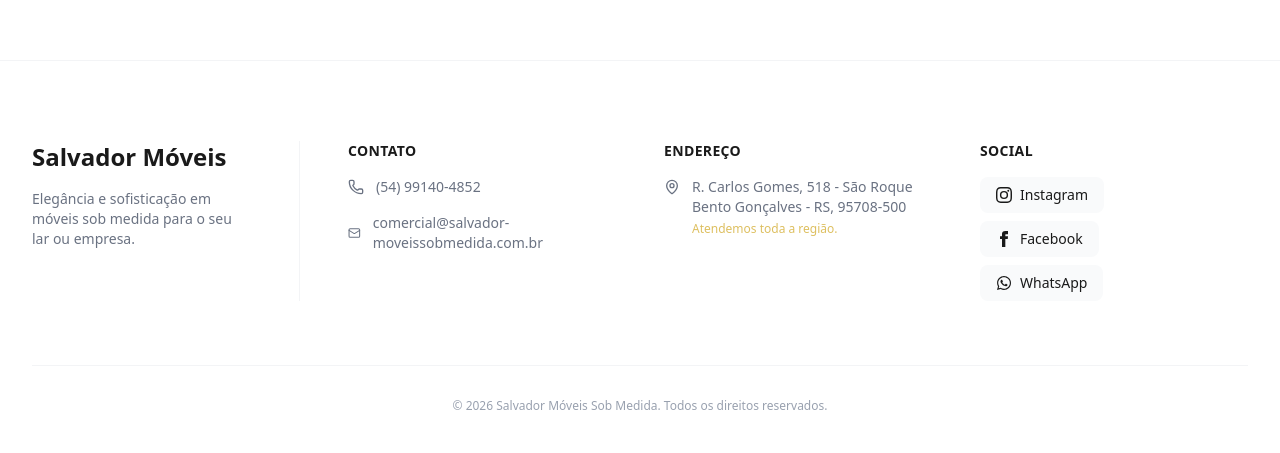
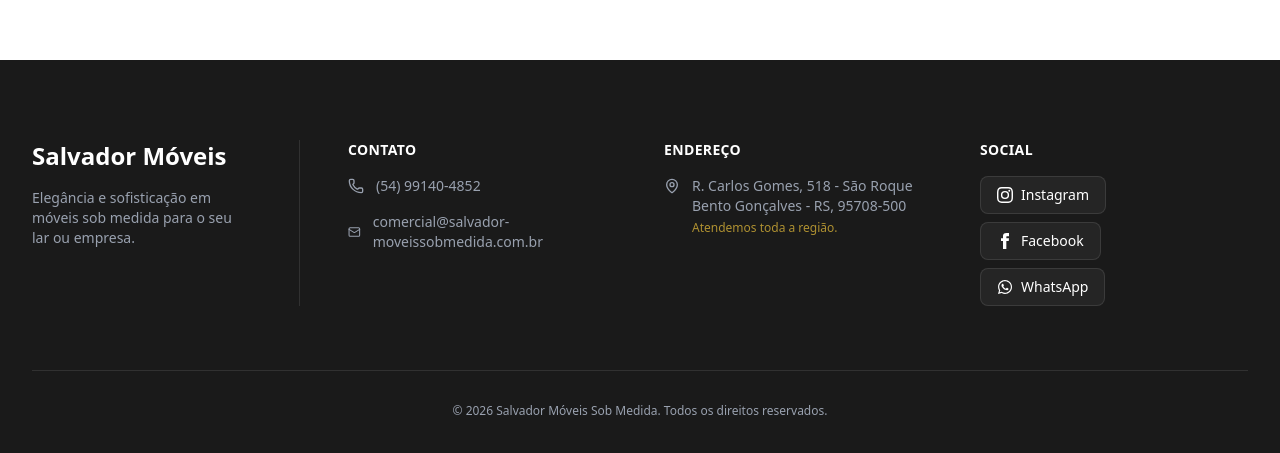
Before and after one commit to vantmidias/salvador-moveis-site, a Next.js app: page / in a window 1280 px wide. Shown: the part 4962-5415 px from the top of the page. Built offline with nearby package versions, Linux system fonts and the light colour scheme.

Commit message:
style(footer): apply dark theme to match reviews section

```diff
--- a/src/components/Footer.tsx
+++ b/src/components/Footer.tsx
@@ -6,24 +6,24 @@ import { FadeIn, StaggerContainer, StaggerItem } from "@/components/ui/fade-in";
 
 export function Footer() {
     return (
-        <footer className="bg-white pt-20 pb-10 border-t border-gray-100 overflow-hidden">
+        <footer className="bg-brand-dark pt-20 pb-10 overflow-hidden">
             <Container>
                 <StaggerContainer delayChildren={0.1} staggerChildren={0.1} className="grid grid-cols-1 md:grid-cols-4 gap-12 mb-16">
-                    <StaggerItem className="md:col-span-1 border-r border-gray-100">
-                        <h3 className="font-outfit font-bold text-2xl text-brand-dark mb-4">Salvador Móveis</h3>
-                        <p className="text-gray-500 font-light text-sm max-w-[200px]">
+                    <StaggerItem className="md:col-span-1 border-r border-white/10">
+                        <h3 className="font-outfit font-bold text-2xl text-white mb-4">Salvador Móveis</h3>
+                        <p className="text-gray-400 font-light text-sm max-w-[200px]">
                             Elegância e sofisticação em móveis sob medida para o seu lar ou empresa.
                         </p>
                     </StaggerItem>
 
                     <StaggerItem>
-                        <h4 className="font-bold text-brand-dark mb-4 tracking-wide text-sm uppercase">Contato</h4>
+                        <h4 className="font-bold text-white mb-4 tracking-wide text-sm uppercase">Contato</h4>
                         <div className="space-y-4">
-                            <a href="https://wa.me/5554991404852" className="flex items-center gap-3 text-gray-500 hover:text-brand-primary transition-colors text-sm">
+                            <a href="https://wa.me/5554991404852" className="flex items-center gap-3 text-gray-400 hover:text-brand-primary transition-colors text-sm">
                                 <Phone className="w-4 h-4" />
                                 (54) 99140-4852
                             </a>
-                            <a href="mailto:comercial@salvador-moveissobmedida.com.br" className="flex items-center gap-3 text-gray-500 hover:text-brand-primary transition-colors text-sm">
+                            <a href="mailto:comercial@salvador-moveissobmedida.com.br" className="flex items-center gap-3 text-gray-400 hover:text-brand-primary transition-colors text-sm">
                                 <Mail className="w-4 h-4" />
                                 comercial@salvador-moveissobmedida.com.br
                             </a>
@@ -31,8 +31,8 @@ export function Footer() {
                     </StaggerItem>
 
                     <StaggerItem>
-                        <h4 className="font-bold text-brand-dark mb-4 tracking-wide text-sm uppercase">Endereço</h4>
-                        <a href="https://maps.app.goo.gl/QKJVN8rerks7D3LS9" target="_blank" rel="noopener noreferrer" className="flex items-start gap-3 text-gray-500 hover:text-brand-primary transition-colors text-sm group">
+                        <h4 className="font-bold text-white mb-4 tracking-wide text-sm uppercase">Endereço</h4>
+                        <a href="https://maps.app.goo.gl/QKJVN8rerks7D3LS9" target="_blank" rel="noopener noreferrer" className="flex items-start gap-3 text-gray-400 hover:text-brand-primary transition-colors text-sm group">
                             <MapPin className="w-4 h-4 mt-0.5 shrink-0 group-hover:scale-110 transition-transform" />
                             <span>
                                 R. Carlos Gomes, 518 - São Roque<br />
@@ -43,17 +43,17 @@ export function Footer() {
                     </StaggerItem>
 
                     <StaggerItem>
-                        <h4 className="font-bold text-brand-dark mb-4 tracking-wide text-sm uppercase">Social</h4>
+                        <h4 className="font-bold text-white mb-4 tracking-wide text-sm uppercase">Social</h4>
                         <div className="flex flex-col gap-2">
-                            <a href="https://www.instagram.com/salvador.moveis/" target="_blank" rel="noopener noreferrer" className="inline-flex w-fit items-center gap-2 bg-gray-50 text-brand-dark px-4 py-2 rounded-lg hover:bg-brand-primary hover:text-white transition-all text-sm font-medium">
+                            <a href="https://www.instagram.com/salvador.moveis/" target="_blank" rel="noopener noreferrer" className="inline-flex w-fit items-center gap-2 bg-white/5 text-white px-4 py-2 rounded-lg hover:bg-brand-primary transition-all text-sm font-medium border border-white/10">
                                 <svg xmlns="http://www.w3.org/2000/svg" width="16" height="16" fill="currentColor" viewBox="0 0 24 24"><path d="M12 2.163c3.204 0 3.584.012 4.85.07 3.252.148 4.771 1.691 4.919 4.919.058 1.265.069 1.645.069 4.849 0 3.205-.012 3.584-.069 4.849-.149 3.225-1.664 4.771-4.919 4.919-1.266.058-1.644.07-4.85.07-3.204 0-3.584-.012-4.849-.07-3.26-.149-4.771-1.699-4.919-4.92-.058-1.265-.07-1.644-.07-4.849 0-3.204.013-3.583.07-4.849.149-3.227 1.664-4.771 4.919-4.919 1.266-.057 1.645-.069 4.849-.069zM12 0C8.741 0 8.333.014 7.053.072 2.695.272.273 2.69.073 7.052.014 8.333 0 8.741 0 12c0 3.259.014 3.668.072 4.948.2 4.358 2.618 6.78 6.98 6.98C8.333 23.986 8.741 24 12 24c3.259 0 3.668-.014 4.948-.072 4.354-.2 6.782-2.618 6.979-6.98.059-1.28.073-1.689.073-4.948 0-3.259-.014-3.667-.072-4.947-.196-4.354-2.617-6.78-6.979-6.98C15.668.014 15.259 0 12 0zm0 5.838a6.162 6.162 0 100 12.324 6.162 6.162 0 000-12.324zM12 16a4 4 0 110-8 4 4 0 010 8zm6.406-11.845a1.44 1.44 0 100 2.881 1.44 1.44 0 000-2.881z" /></svg>
                                 Instagram
                             </a>
-                            <a href="https://www.facebook.com/profile.php?id=100063502662418" target="_blank" rel="noopener noreferrer" className="inline-flex w-fit items-center gap-2 bg-gray-50 text-brand-dark px-4 py-2 rounded-lg hover:bg-brand-primary hover:text-white transition-all text-sm font-medium">
+                            <a href="https://www.facebook.com/profile.php?id=100063502662418" target="_blank" rel="noopener noreferrer" className="inline-flex w-fit items-center gap-2 bg-white/5 text-white px-4 py-2 rounded-lg hover:bg-brand-primary transition-all text-sm font-medium border border-white/10">
                                 <svg xmlns="http://www.w3.org/2000/svg" width="16" height="16" fill="currentColor" viewBox="0 0 24 24"><path d="M9 8h-3v4h3v12h5v-12h3.642l.358-4h-4v-1.667c0-.955.192-1.333 1.115-1.333h2.885v-5h-3.808c-3.596 0-5.192 1.583-5.192 4.615v3.385z" /></svg>
                                 Facebook
                             </a>
-                            <a href="https://wa.me/5554991404852" target="_blank" rel="noopener noreferrer" className="inline-flex w-fit items-center gap-2 bg-gray-50 text-brand-dark px-4 py-2 rounded-lg hover:bg-brand-primary hover:text-white transition-all text-sm font-medium">
+                            <a href="https://wa.me/5554991404852" target="_blank" rel="noopener noreferrer" className="inline-flex w-fit items-center gap-2 bg-white/5 text-white px-4 py-2 rounded-lg hover:bg-brand-primary transition-all text-sm font-medium border border-white/10">
                                 <svg xmlns="http://www.w3.org/2000/svg" width="16" height="16" fill="currentColor" viewBox="0 0 448 512"><path d="M380.9 97.1C339 55.1 283.2 32 223.9 32c-122.4 0-222 99.6-222 222 0 39.1 10.2 77.3 29.6 111L0 480l117.7-30.9c32.4 17.7 68.9 27 106.1 27h.1c122.3 0 224.1-99.6 224.1-222 0-59.3-25.2-115-67.1-157.1zm-157 341.6c-33.2 0-65.7-8.9-94-25.7l-6.7-4-69.8 18.3L72 359.2l-4.4-7c-18.5-29.4-28.2-63.3-28.2-98.2 0-101.7 82.8-184.5 184.6-184.5 49.3 0 95.6 19.2 130.4 54.1 34.8 34.9 56.2 81.2 56.1 130.5 0 101.8-84.9 184.6-186.6 184.6zm101.2-138.2c-5.5-2.8-32.8-16.2-37.9-18-5.1-1.9-8.8-2.8-12.5 2.8-3.7 5.6-14.3 18-17.6 21.8-3.2 3.7-6.5 4.2-12 1.4-32.6-16.3-54-29.1-75.5-66-5.7-9.8 5.7-9.1 16.3-30.3 1.8-3.7.9-6.9-.5-9.7-1.4-2.8-12.5-30.1-17.1-41.2-4.5-10.8-9.1-9.3-12.5-9.5-3.2-.2-6.9-.2-10.6-.2-3.7 0-9.7 1.4-14.8 6.9-5.1 5.6-19.4 19-19.4 46.3 0 27.3 19.9 53.7 22.6 57.4 2.8 3.7 39.1 59.7 94.8 83.8 35.2 15.2 49 16.5 66.6 13.9 10.7-1.6 32.8-13.4 37.4-26.4 4.6-13 4.6-24.1 3.2-26.4-1.3-2.5-5-3.9-10.5-6.6z" /></svg>
                                 WhatsApp
                             </a>
@@ -62,7 +62,7 @@ export function Footer() {
                 </StaggerContainer>
 
                 <FadeIn direction="up">
-                    <div className="text-center border-t border-gray-100 pt-8 text-gray-400 text-xs">
+                    <div className="text-center border-t border-white/10 pt-8 text-gray-400 text-xs">
                         © {new Date().getFullYear()} Salvador Móveis Sob Medida. Todos os direitos reservados.
                     </div>
                 </FadeIn>
```
